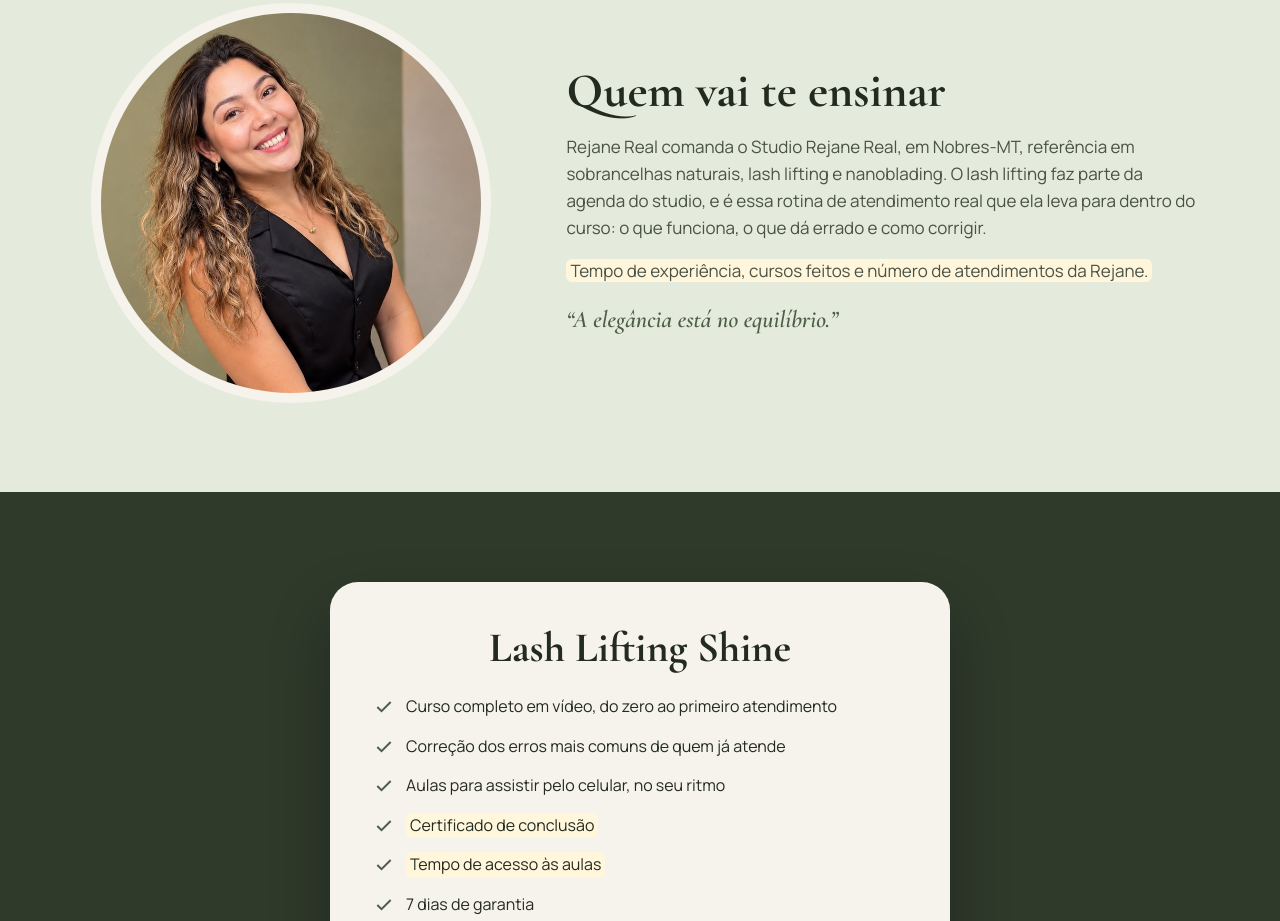
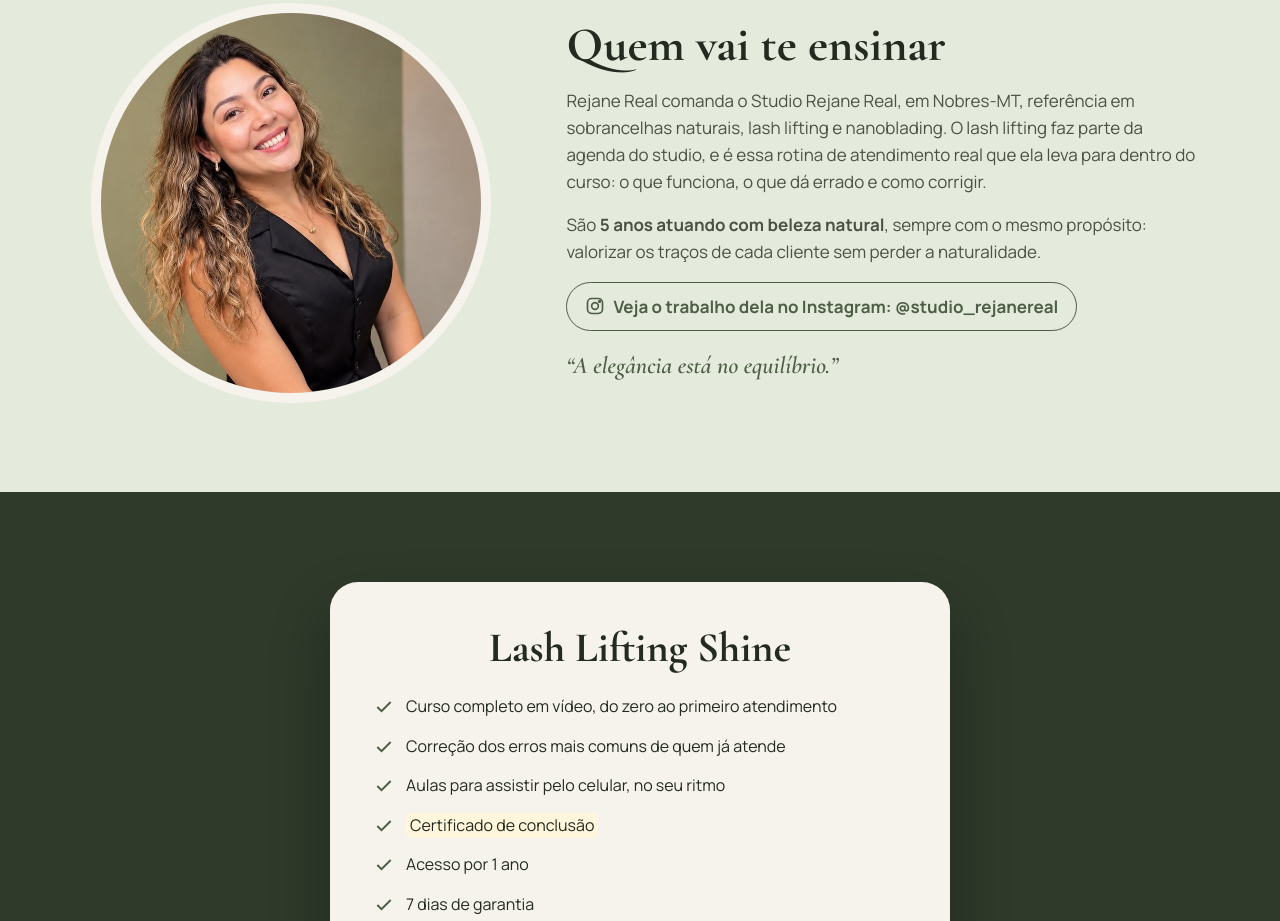
Before and after one commit to Rodriguesn/rejane-real, a plain HTML site: page lash-lifting-shine/index.html in a window 1280 px wide. Shown: the part 4391-5312 px from the top of the page. Drawn offline with nearby package versions, Linux system fonts and the light colour scheme.

Commit message:
Instagram da Rejane, 5 anos de experiência, acesso de 1 ano e sem CNPJ
Co-Authored-By: Claude Opus 5.5 <noreply@anthropic.com>
Claude-Session: https://claude.ai/code/session_01Q8kJqaSvTvWGxhWeSsRVBB

```diff
--- a/lash-lifting-shine/index.html
+++ b/lash-lifting-shine/index.html
@@ -267,7 +267,8 @@ footer a{color:#E8B9B3}
     <div>
       <h2>Quem vai te ensinar</h2>
       <p>Rejane Real comanda o Studio Rejane Real, em Nobres-MT, referência em sobrancelhas naturais, lash lifting e nanoblading. O lash lifting faz parte da agenda do studio, e é essa rotina de atendimento real que ela leva para dentro do curso: o que funciona, o que dá errado e como corrigir.</p>
-      <p><span class="fill">Tempo de experiência, cursos feitos e número de atendimentos da Rejane.</span></p>
+      <p>São <b>5 anos atuando com beleza natural</b>, sempre com o mesmo propósito: valorizar os traços de cada cliente sem perder a naturalidade.</p>
+      <p><a href="https://www.instagram.com/studio_rejanereal/" target="_blank" rel="noopener" style="display:inline-flex;align-items:center;gap:8px;font-weight:700;color:var(--sage);text-decoration:none;border:1.5px solid var(--sage);border-radius:999px;padding:10px 18px;min-height:44px"><svg width="20" height="20" viewBox="0 0 24 24" fill="none" stroke="currentColor" stroke-width="2" aria-hidden="true"><rect x="3" y="3" width="18" height="18" rx="5"/><circle cx="12" cy="12" r="4"/><circle cx="17.5" cy="6.5" r="1" fill="currentColor"/></svg>Veja o trabalho dela no Instagram: @studio_rejanereal</a></p>
       <p style="font-family:'Cormorant Garamond',serif;font-style:italic;font-size:24px;color:var(--sage)">“A elegância está no equilíbrio.”</p>
     </div>
   </div>
@@ -281,7 +282,7 @@ footer a{color:#E8B9B3}
           <li><svg width="20" height="20" viewBox="0 0 24 24" fill="none" stroke="#4E5E45" stroke-width="2.4" aria-hidden="true"><path d="M20 6 9 17l-5-5"/></svg>Correção dos erros mais comuns de quem já atende</li>
           <li><svg width="20" height="20" viewBox="0 0 24 24" fill="none" stroke="#4E5E45" stroke-width="2.4" aria-hidden="true"><path d="M20 6 9 17l-5-5"/></svg>Aulas para assistir pelo celular, no seu ritmo</li>
           <li><svg width="20" height="20" viewBox="0 0 24 24" fill="none" stroke="#4E5E45" stroke-width="2.4" aria-hidden="true"><path d="M20 6 9 17l-5-5"/></svg><span class="fill">Certificado de conclusão</span></li>
-          <li><svg width="20" height="20" viewBox="0 0 24 24" fill="none" stroke="#4E5E45" stroke-width="2.4" aria-hidden="true"><path d="M20 6 9 17l-5-5"/></svg><span class="fill">Tempo de acesso às aulas</span></li>
+          <li><svg width="20" height="20" viewBox="0 0 24 24" fill="none" stroke="#4E5E45" stroke-width="2.4" aria-hidden="true"><path d="M20 6 9 17l-5-5"/></svg>Acesso por 1 ano</li>
           <li><svg width="20" height="20" viewBox="0 0 24 24" fill="none" stroke="#4E5E45" stroke-width="2.4" aria-hidden="true"><path d="M20 6 9 17l-5-5"/></svg>7 dias de garantia</li>
         </ul>
     <span class="founder">Primeira turma do Lash Lifting Shine</span>
@@ -312,7 +313,7 @@ footer a{color:#E8B9B3}
       <details><summary>Já faço lash lifting. O curso serve para mim?</summary><p>Serve. Os pilares de escolha do molde, tempo de pausa e acabamento são justamente o que corrige fios tortos, curvatura excessiva e fios ressecados.</p></details>
       <details><summary>Quais materiais vou precisar?</summary><p>A lista completa de materiais está dentro do curso, com explicação de para que serve cada um.</p></details>
       <details><summary>Como recebo o acesso?</summary><p>Logo após a confirmação do pagamento, você recebe por e-mail o acesso à área de membros da Kiwify. No Pix, a liberação costuma ser imediata.</p></details>
-      <details><summary>Por quanto tempo tenho acesso?</summary><p><span class="fill">Tempo de acesso</span>. Durante esse período, você pode rever as aulas quantas vezes quiser.</p></details>
+      <details><summary>Por quanto tempo tenho acesso?</summary><p>Você tem acesso por 1 ano e pode rever as aulas quantas vezes quiser.</p></details>
       <details><summary>Quais as formas de pagamento?</summary><p>Pix, cartão de crédito (com parcelamento) ou boleto, todos pela Kiwify, com compra segura.</p></details>
       <details><summary>E se eu não gostar?</summary><p>Você tem 7 dias de garantia. Pede o reembolso pela Kiwify e recebe o valor integral.</p></details>
     </div>
@@ -326,7 +327,7 @@ footer a{color:#E8B9B3}
 </section>
 
 <footer>
-  <p>© 2026 Studio Rejane Real · Lash Lifting Shine · <span class="fill">CNPJ</span></p>
+  <p>© 2026 Studio Rejane Real · Lash Lifting Shine · <a href="https://www.instagram.com/studio_rejanereal/" target="_blank" rel="noopener">@studio_rejanereal</a></p>
   <p style="margin-top:8px"><a href="#oferta">Política de privacidade</a> · <a href="#oferta">Termos de uso</a></p>
   <p style="margin-top:14px;max-width:720px;margin-inline:auto">Este site não faz parte do site do Facebook ou da Meta Platforms, Inc. e não é endossado pelo Facebook de nenhuma maneira. Os resultados variam de pessoa para pessoa e dependem da prática de cada aluna.</p>
 </footer>
```
